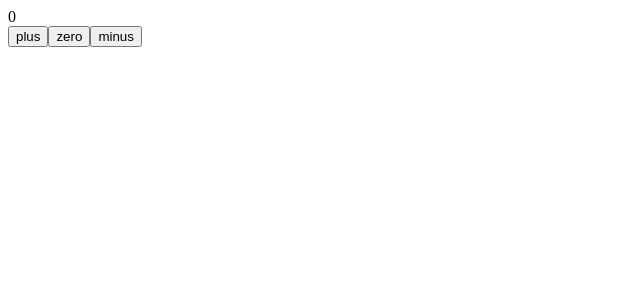
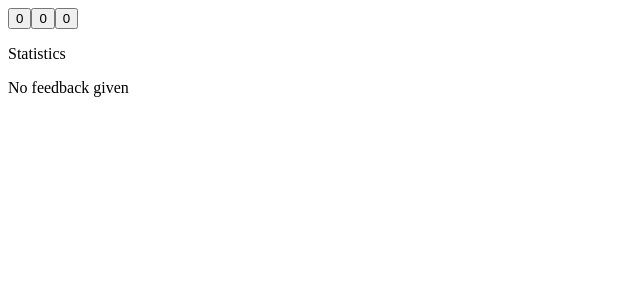
Before and after one commit to parthadokar/fullstackopen, a React (Vite) app: page / in a window 1280 px wide. Shown: the top 300 px of the page, without its empty margins (0-640 px from the left). Built offline with nearby package versions, Linux system fonts and the light colour scheme.

Commit message:
1.6-1.11

```diff
--- a/src/App.jsx
+++ b/src/App.jsx
@@ -1,32 +1,61 @@
-import { useState } from "react"
+import { useState } from 'react'
 
-const Display = ({counter}) => {
+const Button = ({onClick,text}) => {
   return (
-    <div>{counter}</div>
+    <button onClick={onClick}>{text}</button>
   )
 }
 
-const Button = ({onClick,text}) => {
+const StatisticLine = ({text,value}) => {
   return (
-    <button onClick={onClick}>
-      {text}
-    </button>
+    <p>{text} {value}</p>
+  )
+}
+const Statistics  = ({good,neutral,bad}) => {
+  const total = good + neutral + bad
+  const average = total === 0 ? 0 : (good - bad) / total
+  const positive = total === 0 ? 0 : (good / total) * 100
+  if (total === 0) {
+    return (
+      <>
+      <p>Statistics</p>
+      <p>No feedback given</p>
+      </>
+    )
+  }
+  return (
+    <>
+      <p>Statistics</p>
+      <StatisticLine text="good" value={good} />
+      <StatisticLine text="neutral" value={neutral} />
+      <StatisticLine text="bad" value={bad} />
+      <StatisticLine text="total" value={total} />
+      <StatisticLine text="average" value={average} />
+      <StatisticLine text="positive" value={positive + ' %'} />
+    </>
   )
 }
 
 const App = () => {
-  const [ counter, setCounter ] = useState(0)
-  const increaseByOne = () => setCounter(counter+1)
-  const decreasebyOne = () => setCounter(counter-1)
-  const setToZero = () => setCounter(0)
+  // save clicks of each button to its own state
+  const [good, setGood] = useState(0)
+  const [neutral, setNeutral] = useState(0)
+  const [bad, setBad] = useState(0)
 
+  const goodOne = () => setGood(good + 1)
+  const neutralOne = () => setNeutral(neutral+1)
+  const badOne = () => setBad(bad+1)
   return (
-    <>
-      <Display counter={counter}/>
-      <Button onClick={increaseByOne} text='plus'/>
-      <Button onClick={setToZero} text='zero'/>
-      <Button onClick={decreasebyOne} text='minus'/>
-    </>
+    <div>
+      <Button onClick={goodOne} text={good}/>
+      <Button onClick={neutralOne} text={neutral}/>
+      <Button onClick={badOne} text={bad}/>
+      <Statistics
+        good={good}
+        neutral={neutral}
+        bad={bad}
+      />
+    </div>
   )
 }
 
```
